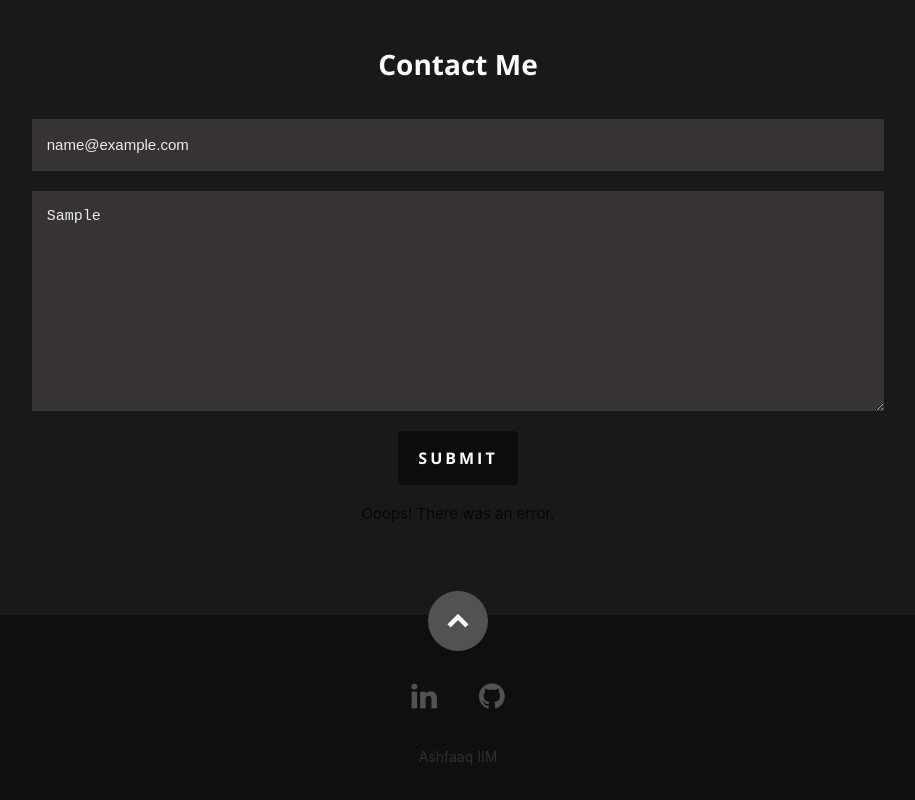
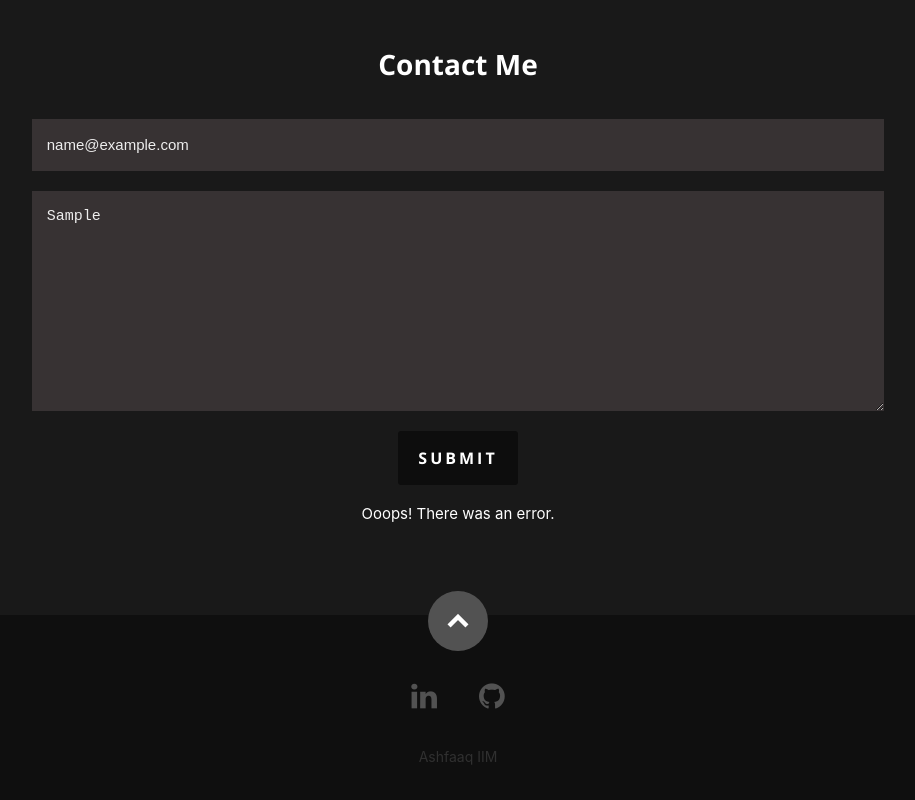
Before and after one commit to iimashfaaq/iimashfaaq.github.io, a React (Create React App) app: page / in a window 1280 px wide. Both pictures are taken after typing "name@example.com", "Sample" into the empty fields and a click on the button "SUBMIT". Shown: the part 3067-3867 px from the top of the page, without its empty margins (182-1097 px from the left). Built offline with nearby package versions, Linux system fonts and the light colour scheme.

Commit message:
FINAL UPDATE

```diff
--- a/src/components/ContactUs.js
+++ b/src/components/ContactUs.js
@@ -20,8 +20,8 @@ export default class ContactUs extends Component {
 						<form onSubmit={this.submitForm} method="POST" action="https://formspree.io/mjvoyegg">
 							<input type="email" name="email" placeholder="Your email" required />
 							<textarea name="message" placeholder="Your message" required></textarea>
-							{status === "SUCCESS" ? <p class="text">Thanks!</p> : <button>Submit</button>}
-        					{status === "ERROR" && <p class="text">Ooops! There was an error.</p>}
+							{status === "SUCCESS" ? <p style={{ color: "white" }} >Thanks!</p> : <button>Submit</button>}
+        					{status === "ERROR" && <p style={{ color: "white" }} >Ooops! There was an error.</p>}
 						</form>
 					</div>
 				</div>
```
